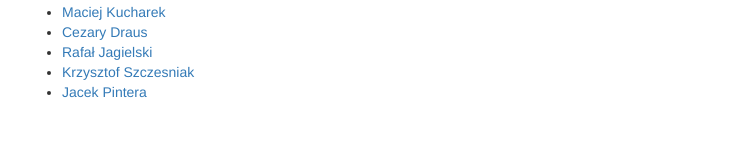
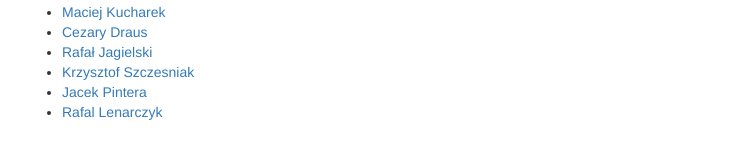
Before and after one commit to microhackathon-2015-03-juglodz/microhackathon-2015-03-juglodz.github.io, a Jekyll site: the page built from index.md, in a window 1280 px wide and 900 px high, scrolled down 2969 px. Shown: the part 733-892 px from the top of the window, without its empty margins (268-1011 px from the left). Built offline with Jekyll 4.4.1, drawn with Linux system fonts in a browser that asks for light colours; Markdown is read by kramdown in place of the engine named in the settings.

```diff
--- a/_data/attendees.yml
+++ b/_data/attendees.yml
@@ -47,3 +47,6 @@
 
 - name: Jacek Pintera
   github_username: Jacek-Pintera
+
+- name: Rafal Lenarczyk
+  github_username: lenarczy
```
